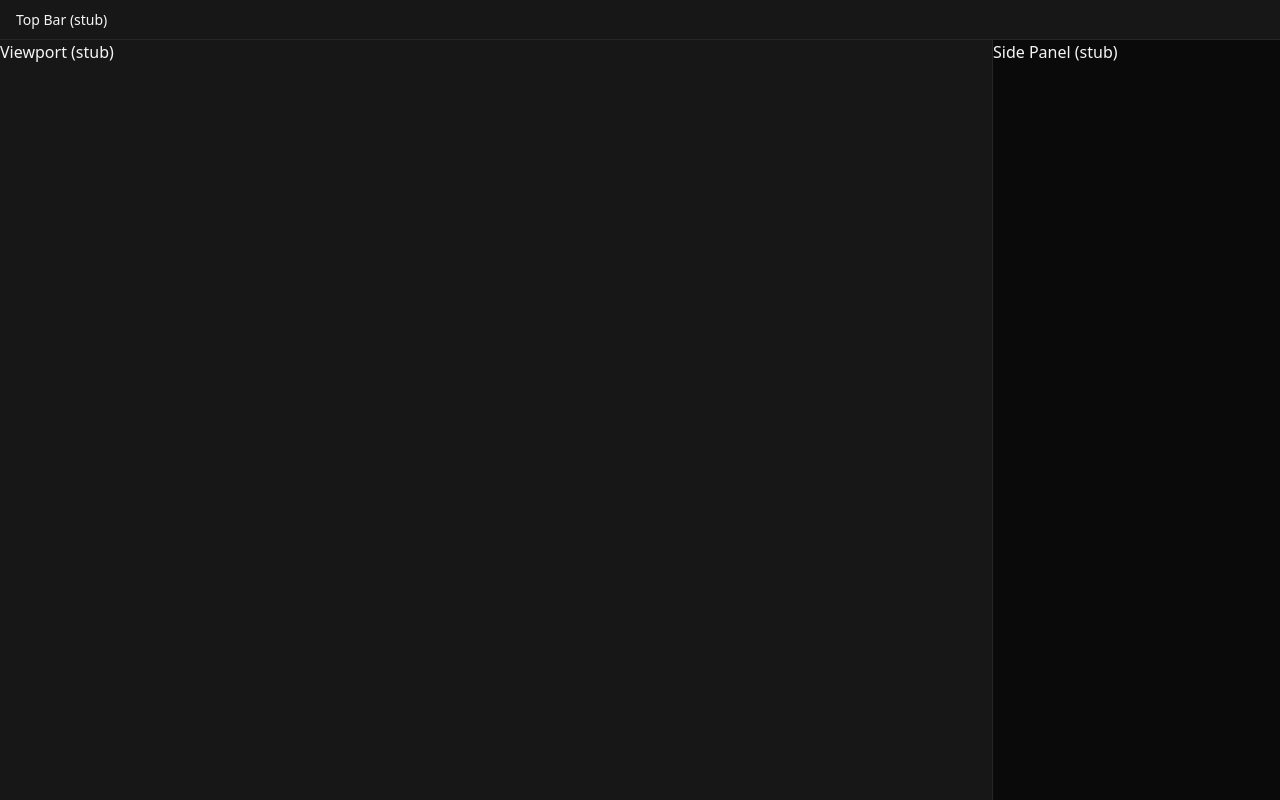
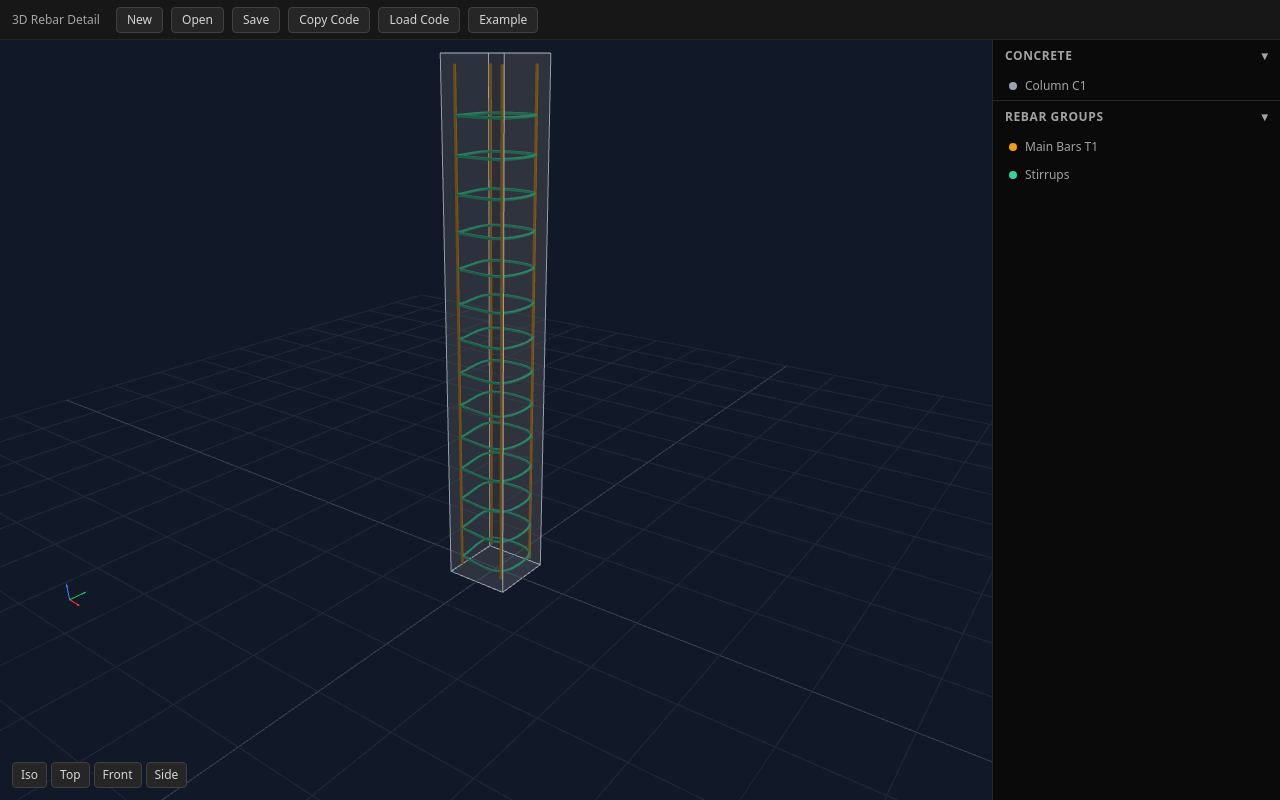
Before and after one commit to FlingPiggy/3D_Rebar_Detail, a React (Vite) app: page / in a window 1280 px wide. Built offline with nearby package versions, Linux system fonts and the light colour scheme.

Commit message:
feat: wire App layout — Phase 1 complete

```diff
--- a/src/App.tsx
+++ b/src/App.tsx
@@ -1,12 +1,14 @@
+import TopBar from './components/TopBar'
+import Viewport from './components/Viewport'
+import SidePanel from './components/SidePanel'
+
 export default function App() {
   return (
-    <div className="flex flex-col h-screen bg-neutral-950 text-neutral-100">
-      <div className="h-10 bg-neutral-900 border-b border-neutral-800 flex items-center px-4 text-sm">
-        Top Bar (stub)
-      </div>
+    <div className="flex flex-col h-screen bg-neutral-950 text-neutral-100 overflow-hidden">
+      <TopBar />
       <div className="flex flex-1 min-h-0">
-        <div className="flex-1 bg-neutral-900">Viewport (stub)</div>
-        <div className="w-72 bg-neutral-950 border-l border-neutral-800">Side Panel (stub)</div>
+        <Viewport />
+        <SidePanel />
       </div>
     </div>
   )
```
Also changed, not shown: 1 other file (tests, documents, lock files or other folders).
